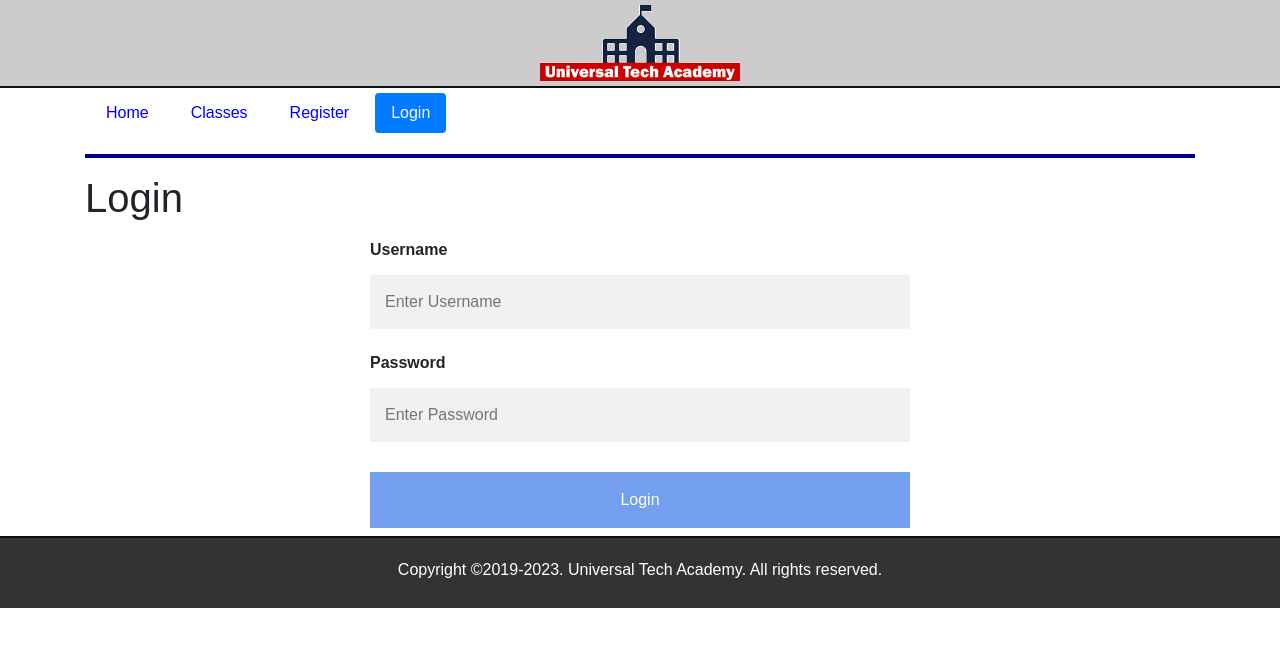
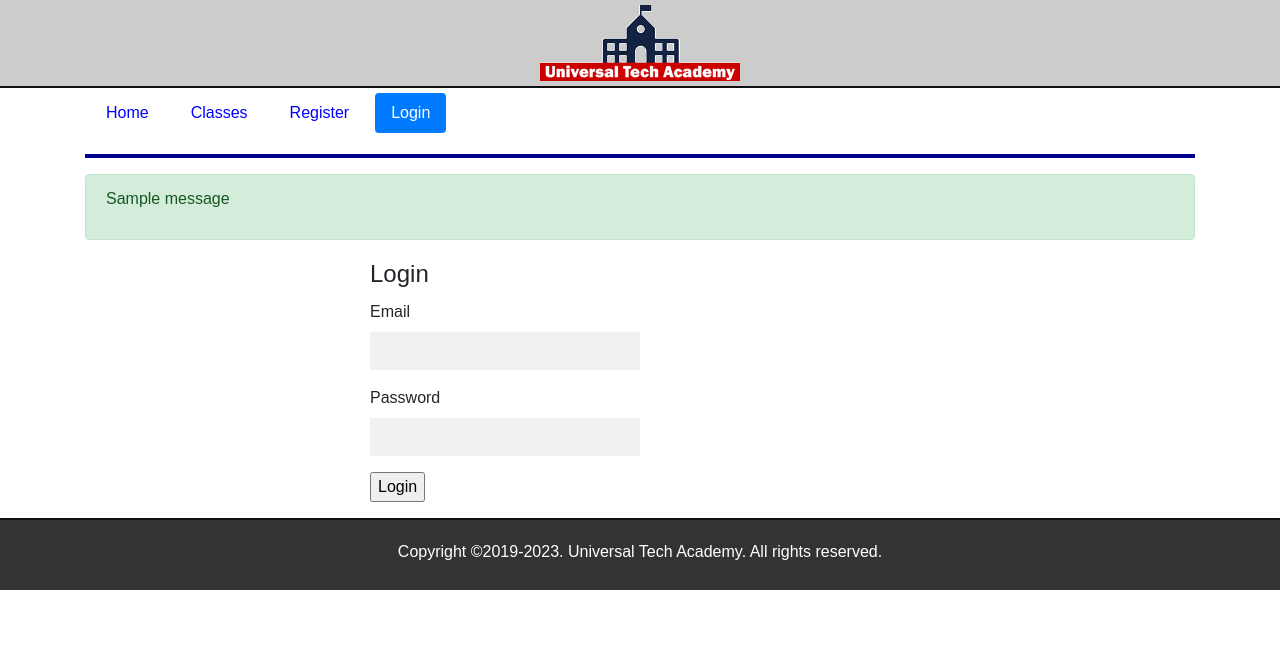
Before and after one commit to ViacheslavLavrushkin/FlaskPrj, a Flask app: page /login in a window 1280 px wide. Shown: the top 647 px of the page. Run offline with Flask 2, Linux system fonts and the light colour scheme; one stand-in notice (Sample message) is shown; some libraries are stand-ins or nearby versions.

Commit message:
Web Forms and Flask-Security

```diff
--- a/app/__init__.py
+++ b/app/__init__.py
@@ -5,7 +5,7 @@ from flask_mongoengine import MongoEngine
 app = Flask(__name__)
 app.config.from_object(Config)
 
-db=MongoEngine()
+db = MongoEngine()
 db.init_app(app)
 
 from app import routes
--- /dev/null
+++ b/app/forms.py
@@ -0,0 +1,27 @@
+from flask_wtf import FlaskForm
+from wtforms import StringField, PasswordField, SubmitField, BooleanField
+from wtforms.validators import DataRequired, Email, Length, EqualTo, ValidationError
+from app.models import User
+
+
+class LoginForm(FlaskForm):
+    email = StringField("Email", validators=[DataRequired(), Email()])
+    password = StringField("Password", validators=[DataRequired(), Length(min=6, max=15)])
+    remember_me = BooleanField("Remember Me")
+    submit = SubmitField("Login")
+
+
+class RegisterForm(FlaskForm):
+    email = StringField("Email", validators=[DataRequired(), Email()])
+    password = PasswordField("Password", validators=[DataRequired(), Length(min=6, max=15)])
+    password_confirm = PasswordField("Confirm Password", validators=[DataRequired(),
+                                                                   Length(min=6, max=15),
+                                                                   EqualTo('password')])
+    first_name = StringField("First Name", validators=[DataRequired(), Length(min=2, max=55)])
+    last_name = StringField("Last Name", validators=[DataRequired(), Length(min=2, max=55)])
+    submit = SubmitField("Register Now")
+
+    def validate_email(self,email):
+        user = User.objects(email=email.data).first()
+        if user:
+            raise ValidationError("Email is already in use. Pick another one.")
--- a/app/routes.py
+++ b/app/routes.py
@@ -1,6 +1,7 @@
 from app import app, db
-from flask import render_template, request, Response, json
+from flask import render_template, request, Response, json, redirect, flash
 from app.models import User, Course, Enrollment
+from app.forms import LoginForm, RegisterForm
 
 
 courseData = [{"courseID":"1111","title":"PHP 111","description":"Intro to PHP","credits":"3","term":"Fall, Spring"}, {"courseID":"2222","title":"Java 1","description":"Intro to Java Programming","credits":"4","term":"Spring"}, {"courseID":"3333","title":"Adv PHP 201","description":"Advanced PHP Programming","credits":"3","term":"Fall"}, {"courseID":"4444","title":"Angular 1","description":"Intro to Angular","credits":"3","term":"Fall, Spring"}, {"courseID":"5555","title":"Java 2","description":"Advanced Java Programming","credits":"4","term":"Fall"}]
@@ -12,9 +13,16 @@ courseData = [{"courseID":"1111","title":"PHP 111","description":"Intro to PHP",
 def index():
     return render_template("index.html", index=True)
 
-@app.route("/login")
+@app.route("/login", methods=['GET', 'POST'])
 def login():
-    return render_template("login.html", login=True)
+    form = LoginForm()
+    if form.validate_on_submit():
+        if request.form.get("email") == "test@uta.com":
+            flash("You are successfully logged in!", "success")
+            return redirect("/index")
+        else:
+            flash("Sorry, something went wrong.", "danger")
+    return render_template("login.html", title="Login", form=form, login=True)
 
 @app.route("/courses/")
 @app.route("/courses/<term>")
@@ -44,11 +52,11 @@ def api(idx=None):
 
 
 class User(db.Document):
-    user_id = db.IntField( unique=True)
-    first_name = db.StringField( max_length=50)
-    last_name = db.StringField( max_length=50)
-    email = db.StringField( max_length=30)
-    password = db.StringField( max_length=30)
+    user_id = db.IntField(unique=True)
+    first_name = db.StringField(max_length=50)
+    last_name = db.StringField(max_length=50)
+    email = db.StringField(max_length=30)
+    password = db.StringField(max_length=30)
 
 
 @app.route("/user")
@@ -56,4 +64,4 @@ def user():
     # User(user_id=1, first_name="Slava", last_name="Lav", email="lav@lav.com", password="12345").save()
     # User(user_id=2, first_name="Dash", last_name="Kol", email="kol@kol.com", password="1234567").save()
     users = User.objects.all()
-    return  render_template("user.html", users=users)
+    return render_template("user.html", users=users)
--- a/app/static/css/main.css
+++ b/app/static/css/main.css
@@ -41,9 +41,9 @@ hr {
 }
 
 input[type=text], input[type=password] {
-    width: 100%;
-    padding: 15px;
-    margin: 5px 0 22px 0;
+    width: 50%;
+    padding: 7px;
+    /*margin: 5px 0 22px 0;*/
     display: inline-block;
     border: none;
     background: #f1f1f1;
@@ -95,3 +95,7 @@ footer {
 .btn-submit:hover {
     opacity: 1;
 }
+
+.error-message {
+    color: red;
+}
--- a/app/templates/layout.html
+++ b/app/templates/layout.html
@@ -15,8 +15,17 @@
 
     {% include "includes/nav.html" %}
 
+    {% with messages = get_flashed_messages(with_categories=true) %}
+        {% if messages %}
+            {% for category, message in messages%}
+                <div class="alert alert-{{ category }}">
+                    <p>{{ message }}</p>
+                </div>
+            {% endfor %}
+        {% endif %}
+    {% endwith %}
+
     {% block content %}
-
     {% endblock %}
 
 
--- a/app/templates/login.html
+++ b/app/templates/login.html
@@ -1,19 +1,32 @@
     {% extends "layout.html" %}
 
     {% block content %}
-    <h1>Login</h1>
+
 
     <div class="row">
         <div class="col-md-6 offset-md-3">
-            <h3></h3>
-            <form name="login" action="login.php" method="get">
-                <label for="username"><b>Username</b></label>
-                <input type="text" placeholder="Enter Username" name="username" required>
-                <br>
-                <label for="password"><b>Password</b></label>
-                <input type="password" placeholder="Enter Password" name="password" required>
-                <br class="clear">
-                <input class="btn-submit" type="submit" name="submit" value="Login">
+            <form name="login" action="" method="post" novalidate>
+                <legend>{{title}}</legend>
+                {{ form.hidden_tag() }}
+
+                <p>
+                    {{ form.email.label }}<br>
+                    {{ form.email(size=35) }}
+                    {% for error in form.email.errors %}
+                    <span class="error-message">{{ error }}</span>
+                    {% endfor %}
+                </p>
+                <p>
+                    {{ form.password.label }}<br>
+                    {{ form.password(size=15) }}
+                    {% for error in form.password.errors %}
+                    <span class="error-message">{{ error }}</span>
+                    {% endfor %}
+                </p>
+                <p>
+                    {{ form.submit() }}
+                </p>
+
             </form>
         </div>
     </div>
--- a/app/templates/user.html
+++ b/app/templates/user.html
@@ -13,6 +13,7 @@
             {% else %}
 
                 <h3>No users yet!</h3>
+
             {% endfor %}
 
 
--- a/config.py
+++ b/config.py
@@ -1,5 +1,5 @@
 import os
 class Config(object):
-    SECRET_KY = os.environ.get('SECRET_KEY') or "secret_string"
+    SECRET_KEY = os.environ.get('SECRET_KEY') or "secret_string"
 
     MONGODB_SETTINGS = { 'db' : 'UTA_Enrollment' }
```
Also changed, not shown: app/models.py (+9 -2 lines), requirements.txt (+10 -0 lines), 1 other file.
